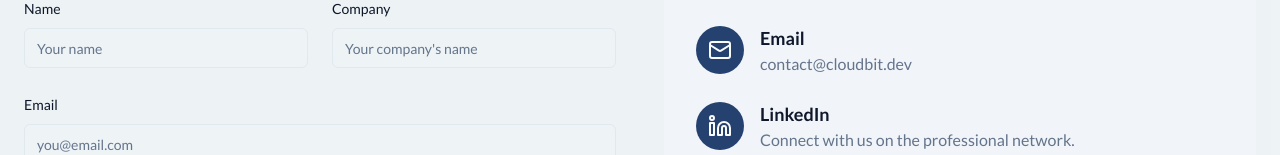
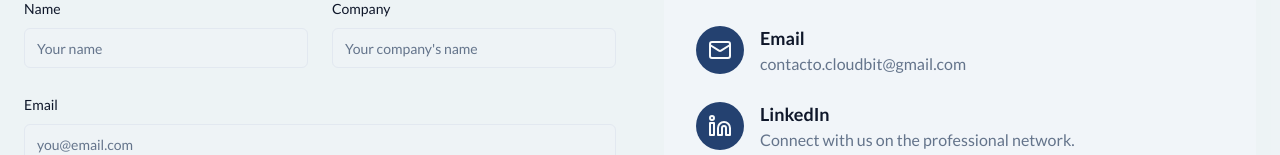
Before and after one commit to reinaldoca/web, a Next.js app: page /en/contacto in a window 1280 px wide. Shown: the part 653-808 px from the top of the page. Built offline with nearby package versions, Linux system fonts and the light colour scheme.

Commit message:
mail mod

```diff
--- a/src/app/[lang]/contacto/page.tsx
+++ b/src/app/[lang]/contacto/page.tsx
@@ -58,7 +58,7 @@
                             <p className="text-muted-foreground">{t.channels.whatsappDescription}</p>
                         </div>
                     </a>
-                    <a href="mailto:contact@cloudbit.dev" className="flex items-center gap-4 group">
+                    <a href="mailto:contacto.cloudbit@gmail.com" className="flex items-center gap-4 group">
                          <div className="bg-primary text-primary-foreground p-3 rounded-full group-hover:bg-primary/90 transition-colors">
                             <Mail className="h-6 w-6" />
                         </div>
--- a/src/dictionaries/en.json
+++ b/src/dictionaries/en.json
@@ -129,7 +129,7 @@
             "whatsapp": "WhatsApp Business",
             "whatsappDescription": "Start a direct conversation.",
             "email": "Email",
-            "emailAddress": "contact@cloudbit.dev",
+            "emailAddress": "contacto.cloudbit@gmail.com",
             "linkedin": "LinkedIn",
             "linkedinDescription": "Connect with us on the professional network.",
             "hours": "Business hours: Monday to Friday from 9:00 AM to 6:00 PM."
```
